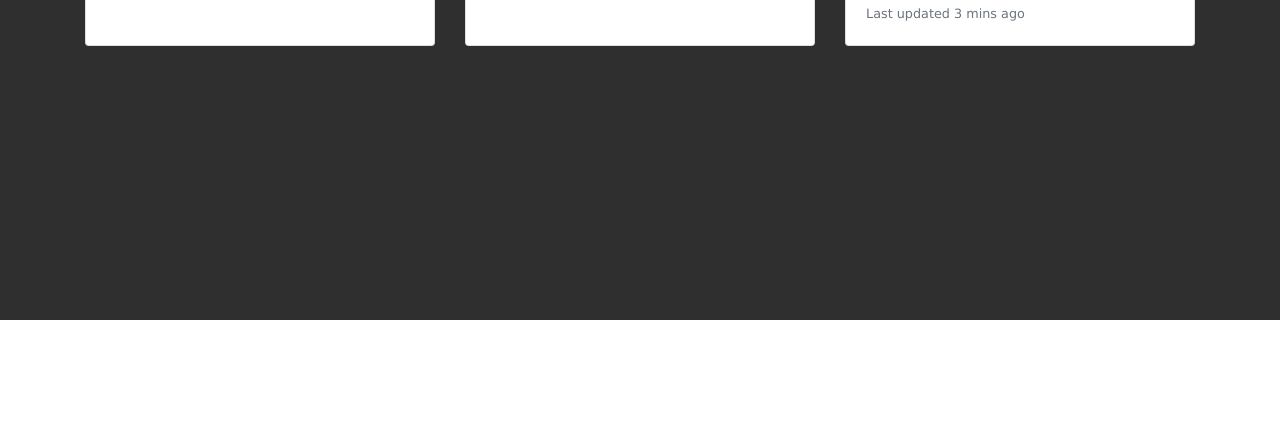
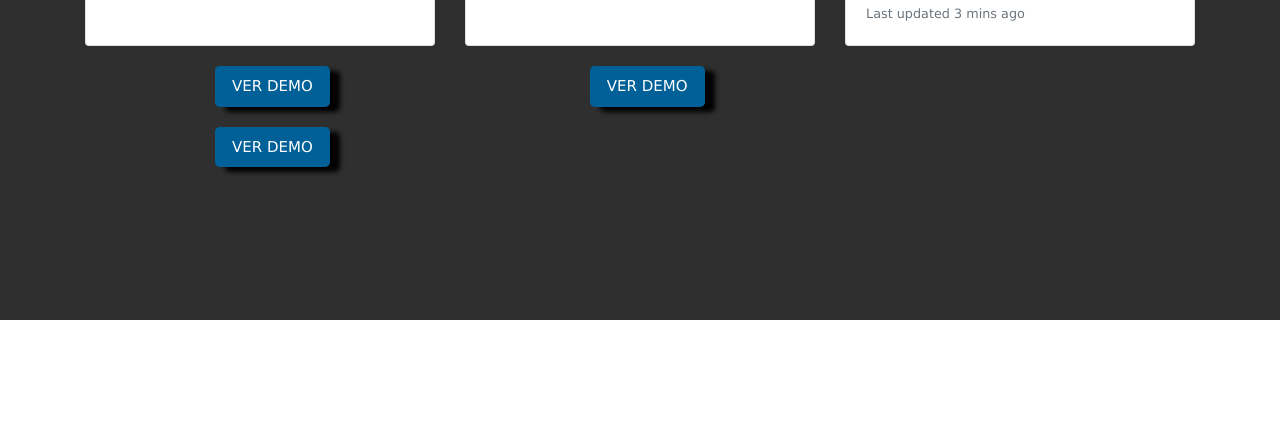
Before and after one commit to katherinelef/Porftfolio-Katherine-Levano, a plain HTML site: page index.html in a window 1280 px wide. Shown: the part 2080-2506 px from the top of the page. Drawn offline with nearby package versions, Linux system fonts and the light colour scheme.

Commit message:
añadiendo cambios section portfolio

```diff
--- a/css/main.css
+++ b/css/main.css
@@ -86,6 +86,17 @@ footer p {
   font-size: 20px;
 }
 
+.demo {
+  background-color: #006097;
+  color: white;
+  box-shadow: 10px 5px 5px black;
+  border: 1px solid transparent;
+  font-size: 15px;
+  margin-right: 125px;
+  margin-left: 130px;
+  margin-top: 20px;
+}
+
 .linkedin {
   background-color: #006097;
   color: white;
--- a/index.html
+++ b/index.html
@@ -93,6 +93,14 @@
                       </div>
                 </div>
             </div>
+            <div class="row">
+                <div class="col">
+                    <a class="btn btn-primary btn-lg demo" href="https://linkedin.com/in/katherinelef" target="_blank" role="button"> VER DEMO</a>
+                    <a class="btn btn-primary btn-lg demo" href="https://linkedin.com/in/katherinelef" target="_blank" role="button"> VER DEMO</a>
+                    <a class="btn btn-primary btn-lg demo" href="https://linkedin.com/in/katherinelef" target="_blank" role="button"> VER DEMO</a>
+
+                </div>
+            </div>
            </div>
 
     </section>
```
